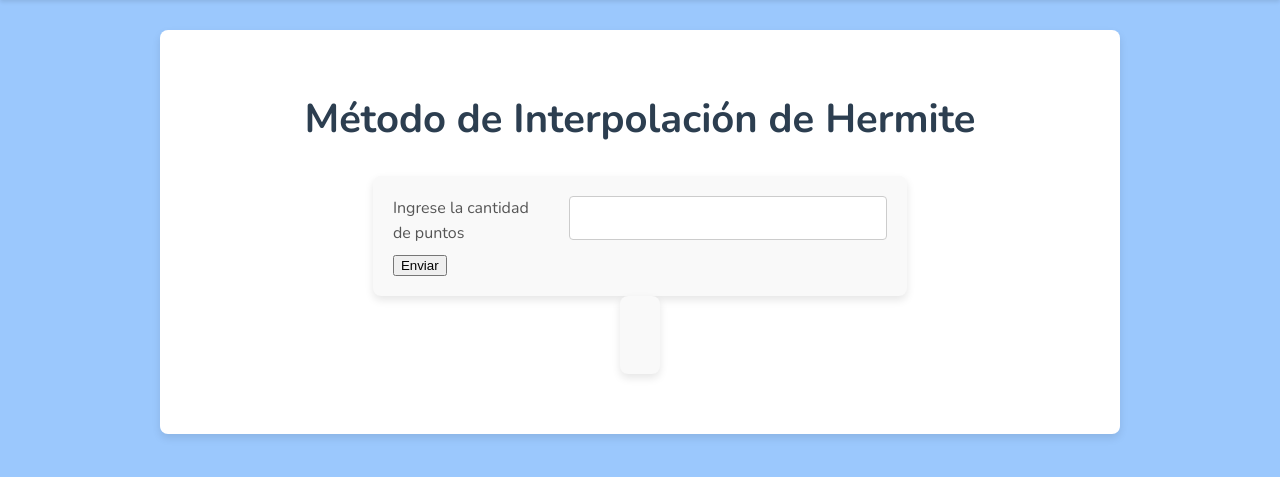
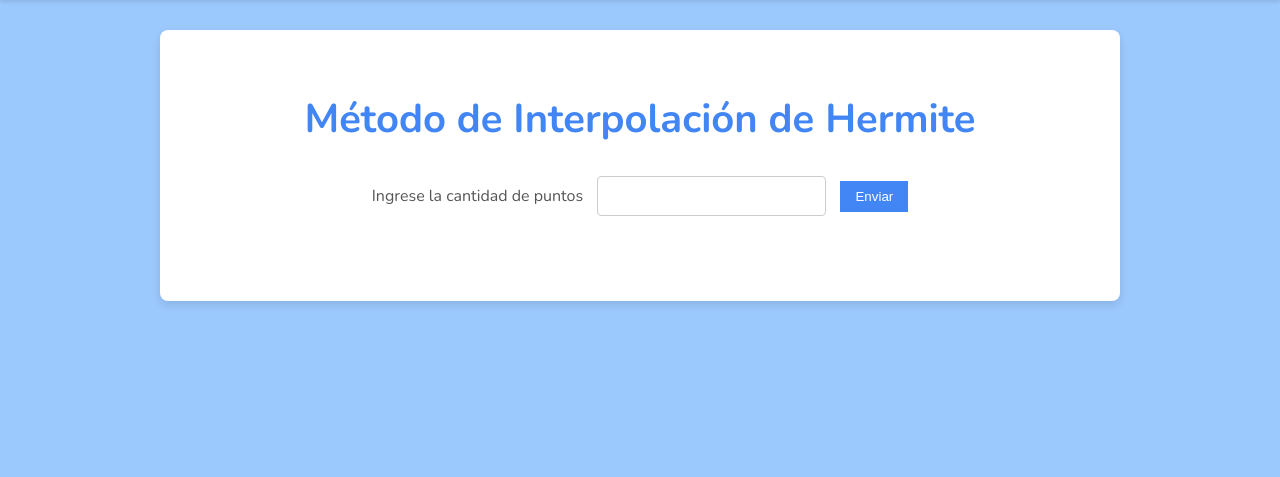
Before and after one commit to alissonhernandez/M-todos-ANS, a Django app: page /hermite/ in a window 1280 px wide. Shown: the part 80-557 px from the top of the page. Run offline with Django 5.2, Linux system fonts and the light colour scheme; parts of the project's set-up code (start-up, migrations or seed data) failed here and were passed over.

Commit message:
Diseños finales

```diff
--- a/ProyectoFANS/ProyectoANS/app/static/css/styles.css
+++ b/ProyectoFANS/ProyectoANS/app/static/css/styles.css
@@ -291,36 +291,62 @@
 
 /* Estilos adicionales para el método de interpolación de Hermite */
 
-#resultados {
-    margin-top: 30px;
-    text-align: center;
+
+/* Estilos para el título principal */
+.container h1 {
+    color: #4285f4;
 }
 
-#resultados h2 {
-    color: #2c3e50;
-    margin-bottom: 20px;
+/* Estilos para las etiquetas de formulario */
+label {
+    color: #4285f4;
 }
 
-#resultados img {
-    max-width: 100%;
+/* Estilos para los inputs de formulario */
+input[type="number"] {
+    padding: 8px;
+    margin-left: 10px;
+    border: 1px solid #ccc;
+}
+
+/* Estilos para el botón de formulario */
+button[type="submit"] {
+    background-color: #4285f4;
+    color: white;
+    border: none;
+    padding: 8px 15px;
+    margin-left: 10px;
+    cursor: pointer;
+}
+
+/* Estilos para los resultados */
+#resultados {
     margin-top: 20px;
-    border-radius: 8px;
-    box-shadow: 0 4px 8px rgba(0, 0, 0, 0.1);
 }
+
+/* Estilos para los títulos de resultados */
+#resultados h2 {
+    color: #4285f4;
+}
+
+/* Estilos para el texto dentro de resultados */
+#resultados p {
+    color: #333;
+}
+
+/* Estilos para la lista de pasos */
+#resultados ul {
+    margin-top: 10px;
+}
+
+/* Estilos para los elementos de la lista de pasos */
+#resultados li {
+    /* Puedes añadir estilos adicionales según sea necesario */
+}
+
 
 /* Estilo para Runge-Kutta */
 
-form {
-    max-width: 600px;
-    margin: 0 auto;
-    background-color: #f9f9f9;
-    padding: 20px;
-    border-radius: 8px;
-    box-shadow: 0 4px 8px rgba(0, 0, 0, 0.1);
-    display: flex;
-    flex-wrap: wrap;
-    justify-content: space-between;
-}
 
 form label {
     flex: 0 0 30%;
--- a/ProyectoFANS/ProyectoANS/app/templates/register.html
+++ b/ProyectoFANS/ProyectoANS/app/templates/register.html
@@ -21,10 +21,5 @@
         <input class="botonRegister" type="submit" name="register" id="register" value="Registrarse">
         <p>¿Ya tienes una cuenta? <a href="{% url 'login' %}">Inicia Sesión</a></p>
     </form>
-
-    <div class="container-img">
-        <img src="{% static 'img/logo.png' %}" alt="Logo">
-        <p>Bienvenido a una de las calculadoras que hacen posible lo imaginable. Escuchaste bien, esta calculadora es capaz de hacer los métodos de Hermite y Runge-Kutta.</p>
-    </div>
 </div>
 {% endblock %}
```
Also changed, not shown: ProyectoFANS/ProyectoANS/app/templates/hermite.html (line endings or trailing spaces).
